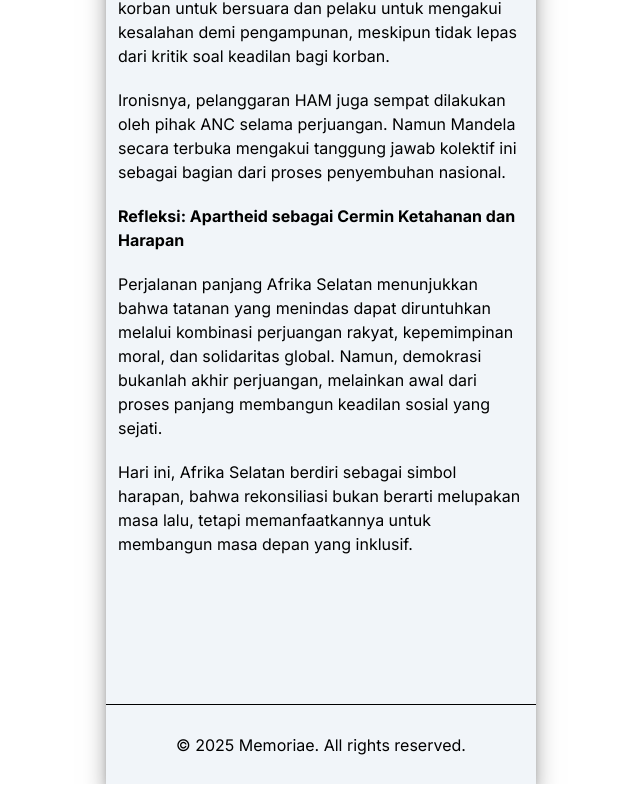
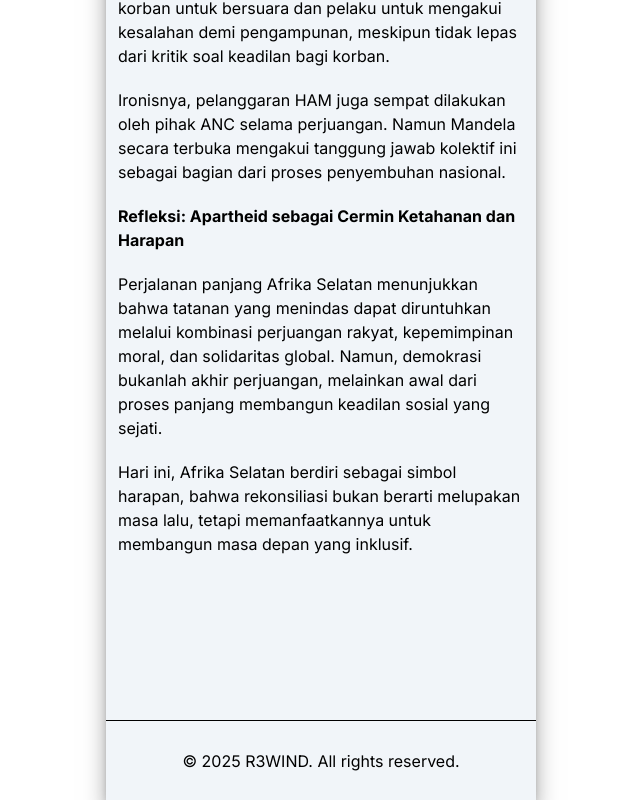
Before and after one commit to rizqyazhar/memoriae-webArticle, a React (Vite) app: page /two in a window 1280 px wide. Shown: the part 3115-3915 px from the top of the page, without its empty margins (319-959 px from the left). Built offline with nearby package versions, Linux system fonts and the light colour scheme; a web font is replaced by a local one.

Commit message:
change footer text and padding in article page

```diff
--- a/src/articlePosts/ArticleTwo.jsx
+++ b/src/articlePosts/ArticleTwo.jsx
@@ -2,7 +2,7 @@ import { GoMoveToTop } from "react-icons/go";
 
 const ArticleTwo = () => {
   return (
-    <div className='min-h-dvh px-3 pt-10 pb-20 bg-slate-100 font-inter flex flex-col gap-7'>
+    <div className='min-h-dvh px-3 pt-10 pb-24 bg-slate-100 font-inter flex flex-col gap-7'>
       <div className='flex flex-col gap-3'>
         <h1 className='text-3xl font-semibold'>
           Apartheid di Afrika Selatan: Dari Rezim Rasial Menuju Demokrasi
--- a/src/components/Footer.jsx
+++ b/src/components/Footer.jsx
@@ -1,7 +1,7 @@
 const Footer = () => {
   return (
     <footer className='w-full h-20 flex justify-center items-center border-t border-black bg-slate-100 font-inter'>
-      <p>&copy; {new Date().getFullYear()} Memoriae. All rights reserved.</p>
+      <p>&copy; {new Date().getFullYear()} R3WIND. All rights reserved.</p>
     </footer>
   );
 };
```
